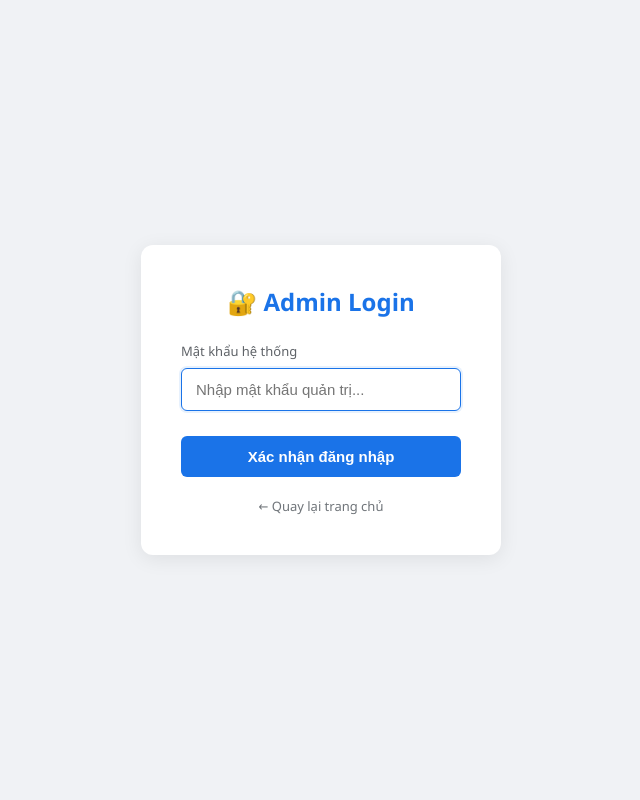
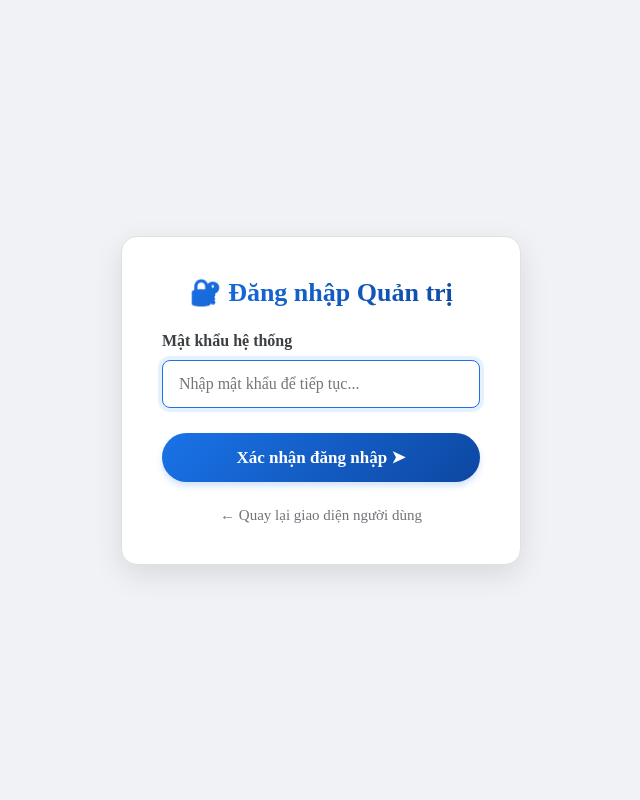
Before and after one commit to quangvinhatd2/AI_Troly_QuytrinhVH-XLSCNMTDBV, a Flask app: page /admin/login in a window 1280 px wide. Shown: the whole page, without its empty margins (319-959 px from the left). Run offline with Flask 3, Linux system fonts and the light colour scheme; some libraries are stand-ins or nearby versions.

Commit message:
hieu chinh phan giao dien va admin OK

```diff
--- a/app.py
+++ b/app.py
@@ -79,7 +79,9 @@ def get_pdf_collections(force_refresh: bool = False):
         embed_fn = get_embed_fn()
         _pdf_collections = {}
         try:
-            for col in _chroma_client.list_collections():
+            # Sửa lỗi: đảm bảo clear cũ nếu refresh
+            current_cols = _chroma_client.list_collections()
+            for col in current_cols:
                 if col.name.startswith("pdf_"):
                     parts = col.name.split("_")
                     if len(parts) > 2 and len(parts[-1]) == 12 and parts[-1].isalnum():
@@ -91,7 +93,8 @@ def get_pdf_collections(force_refresh: bool = False):
                         name=col.name, embedding_function=embed_fn
                     )
                     _pdf_collections[col.name] = {
-                        "name":       display_name,
+                        "id": col.name, # Thêm ID để dễ xử lý trong template
+                        "name": display_name,
                         "collection": collection_obj,
                     }
             print(f"✅ Đã load {len(_pdf_collections)} quy trình.")
@@ -102,7 +105,6 @@ def get_pdf_collections(force_refresh: bool = False):
 
 
 def get_pdf_files():
-    """Lấy danh sách file PDF trong thư mục pdfs/ kèm kích thước."""
     if not os.path.exists(PDF_DIR):
         return []
     files = []
@@ -118,7 +120,7 @@ def get_pdf_files():
 
 
 # =============================================================
-# ADMIN AUTH
+# ADMIN AUTH - XỬ LÝ LỖI KHÔNG VÀO ĐƯỢC ADMIN
 # =============================================================
 def admin_required(f):
     @wraps(f)
@@ -132,10 +134,13 @@ def admin_required(f):
 @app.route("/admin/login", methods=["GET", "POST"])
 def admin_login():
     if request.method == "POST":
+        # Sửa lỗi lấy mật khẩu: request.form.get("password")
         if request.form.get("password") == ADMIN_PASSWORD:
+            session.permanent = True # Giữ phiên đăng nhập
             session["is_admin"] = True
             return redirect(url_for("admin_dashboard"))
-        flash("❌ Sai mật khẩu!")
+        else:
+            flash("❌ Sai mật khẩu quản trị!")
     return render_template("admin_login.html")
 
 
@@ -151,25 +156,27 @@ def admin_logout():
 @app.route("/admin")
 @admin_required
 def admin_dashboard():
+    # Sửa lỗi lấy danh sách tài liệu để hiển thị trong bảng Admin
     pdf_collections = get_pdf_collections()
+
     conn = psycopg2.connect(DATABASE_URL)
     c = conn.cursor(cursor_factory=RealDictCursor)
     c.execute("SELECT id, question, answer, timestamp, collection_name "
-              "FROM history ORDER BY timestamp DESC LIMIT 50")
+              "FROM history ORDER BY timestamp DESC LIMIT 100")
     history = c.fetchall()
     conn.close()
+
     return render_template("admin.html",
                            pdf_list=list(pdf_collections.values()),
                            history=history)
 
-
+# Các route khác (admin_refresh, delete_history...) giữ nguyên như code của bạn
 @app.route("/admin/refresh", methods=["POST"])
 @admin_required
 def admin_refresh():
     get_pdf_collections(force_refresh=True)
     flash("✅ Đã refresh danh sách tài liệu!")
     return redirect(url_for("admin_dashboard"))
-
 
 @app.route("/admin/delete_history/<int:history_id>", methods=["POST"])
 @admin_required
@@ -185,7 +192,6 @@ def admin_delete_history(history_id):
         flash(f"❌ Lỗi xóa: {e}")
     return redirect(url_for("admin_dashboard"))
 
-
 @app.route("/admin/delete_history_all", methods=["POST"])
 @admin_required
 def admin_delete_history_all():
@@ -200,9 +206,8 @@ def admin_delete_history_all():
         flash(f"❌ Lỗi xóa: {e}")
     return redirect(url_for("admin_dashboard"))
 
-
 # =============================================================
-# DATABASE POSTGRES
+# DATABASE POSTGRES - Dữ nguyên
 # =============================================================
 def init_history_db():
     conn = psycopg2.connect(DATABASE_URL)
@@ -216,7 +221,6 @@ def init_history_db():
                 )''')
     conn.commit()
     conn.close()
-
 
 def save_question_answer(question, answer, collection_name):
     try:
@@ -232,15 +236,13 @@ def save_question_answer(question, answer, collection_name):
     except Exception as e:
         print(f"⚠️ Lỗi lưu history: {e}")
 
-
 try:
     init_history_db()
 except Exception as e:
     print(f"⚠️ Không init được DB: {e}")
 
-
 # =============================================================
-# RAG + GEMINI
+# RAG + GEMINI - Dữ nguyên
 # =============================================================
 def retrieve_with_metadata(question: str, collection_name: str, k: int = 30):
     pdf_collections = get_pdf_collections()
@@ -268,7 +270,6 @@ def retrieve_with_metadata(question: str, collection_name: str, k: int = 30):
         print(f"❌ Lỗi truy vấn ChromaDB: {e}")
         return []
 
-
 def format_citations(text: str) -> str:
     text = re.sub(r'\_\(Nguồn:\s*(.*?)\)\_',
                   r'<small class="citation-source">(Nguồn: \1)</small>', text)
@@ -276,21 +277,17 @@ def format_citations(text: str) -> str:
                   r'<small class="citation-source">(Nguồn: \1)</small>', text)
     return text
 
-
 def ask_gemini(question: str, collection_name: str) -> str:
     client = get_genai_client()
     if not _model_name:
         return "❌ Không tìm thấy model Gemini."
-
     chunks = retrieve_with_metadata(question, collection_name)
     if not chunks:
         return "❌ Không tìm thấy thông tin trong tài liệu."
-
     context = "\n\n---\n\n".join(
         f"[Đoạn {i} từ {c['source']}, trang {c['page']}]:\n{c['content']}"
         for i, c in enumerate(chunks, 1)
     )
-
     ql = question.lower()
     if any(w in ql for w in ["trình tự", "các bước", "làm thế nào", "cách thức"]):
         q_type, instruction = "quy trình", "Liệt kê các bước theo thứ tự."
@@ -304,25 +301,17 @@ def ask_gemini(question: str, collection_name: str) -> str:
         q_type, instruction = "so sánh", "So sánh rõ ràng."
     else:
         q_type, instruction = "chung", "Trả lời trực diện, đúng trọng tâm."
-
     prompt = f"""Bạn là chuyên gia phân tích tài liệu quy trình vận hành thủy điện.
-
 **NHIỆM VỤ:** Liệt kê đầy đủ tất cả thông tin liên quan, không bỏ sót mục nào.
-
 **QUY TẮC:**
 1. Mỗi mục xuống dòng, dùng số thứ tự hoặc dấu gạch đầu dòng.
 2. Sau mỗi mục trích nguồn: `_(Nguồn: tên file, trang X)_`
 3. Cảnh báo quan trọng: in đậm **CẢNH BÁO**.
-
 ### LOẠI: {q_type} | HƯỚNG DẪN: {instruction}
-
 ### TÀI LIỆU:
 {context}
-
 ### CÂU HỎI: {question}
-
 ### TRẢ LỜI:"""
-
     last_error = "Lỗi không xác định"
     for attempt in range(3):
         try:
@@ -336,12 +325,10 @@ def ask_gemini(question: str, collection_name: str) -> str:
                 time.sleep((attempt + 1) * 2)
             else:
                 break
-
     return f"⚠️ Lỗi API sau 3 lần thử: {last_error}"
 
-
 # =============================================================
-# ROUTES NGƯỜI DÙNG
+# ROUTES NGƯỜI DÙNG - Giữ nguyên
 # =============================================================
 @app.route("/")
 def home():
@@ -355,7 +342,6 @@ def home():
     pdf_list = [{"id": k, "name": v["name"]} for k, v in pdf_collections.items()]
     return render_template("index.html", pdf_list=pdf_list, pdf_files=pdf_files)
 
-
 @app.route("/ask", methods=["POST"])
 def ask():
     try:
@@ -368,16 +354,13 @@ def ask():
     except Exception as e:
         return jsonify({"answer": f"Lỗi server: {str(e)}"})
 
-
 @app.route("/download/<path:filename>")
 def download_pdf(filename):
-    """Serve file PDF để người dùng download."""
     return send_from_directory(
         directory=os.path.abspath(PDF_DIR),
         path=filename,
-        as_attachment=True   # buộc download, không mở trong tab
+        as_attachment=True
     )
-
 
 if __name__ == "__main__":
     port = int(os.environ.get("PORT", 5000))
--- a/templates/admin_login.html
+++ b/templates/admin_login.html
@@ -5,53 +5,119 @@
   <meta name="viewport" content="width=device-width, initial-scale=1.0">
   <title>Đăng nhập quản trị - HPCBANVE</title>
   <style>
-    * { box-sizing: border-box; margin: 0; padding: 0; }
+    /* ĐỒNG BỘ FONT CHỮ TIMES NEW ROMAN */
+    * { box-sizing: border-box; margin: 0; padding: 0; font-family: "Times New Roman", Times, serif; }
+
     body {
-      font-family: 'Segoe UI', Tahoma, Geneva, Verdana, sans-serif;
       background: #f0f2f5;
-      display: flex; align-items: center; justify-content: center;
+      display: flex;
+      align-items: center;
+      justify-content: center;
       min-height: 100vh;
     }
+
     .card {
-      background: white; padding: 40px; border-radius: 12px;
-      box-shadow: 0 4px 20px rgba(0,0,0,.08); width: 100%; max-width: 360px;
-    }
-    h2 { color: #1a73e8; margin-bottom: 24px; text-align: center; font-weight: 600; }
-
-    /* Hiển thị lỗi từ flash của Flask */
-    .flash {
-      background: #fce8e6; color: #c5221f; padding: 12px;
-      border-radius: 6px; margin-bottom: 20px; font-size: 14px;
-      border-left: 4px solid #d93025;
+      background: white;
+      padding: 40px;
+      border-radius: 16px;
+      box-shadow: 0 10px 30px rgba(0,0,0,0.1);
+      width: 100%;
+      max-width: 400px;
+      border: 1px solid #e0e0e0;
     }
 
-    label { display: block; font-size: 13px; color: #5f6368; margin-bottom: 8px; font-weight: 500; }
+    /* TIÊU ĐỀ GRADIENT ĐỒNG BỘ */
+    h2 {
+      background: linear-gradient(135deg, #1a73e8, #0d47a1);
+      -webkit-background-clip: text;
+      -webkit-text-fill-color: transparent;
+      margin-bottom: 24px;
+      text-align: center;
+      font-weight: bold;
+      font-size: 26px;
+    }
+
+    /* HIỂN THỊ LỖI FLASH */
+    .flash {
+      background: #fee8e7;
+      color: #d93025;
+      padding: 12px;
+      border-radius: 8px;
+      margin-bottom: 20px;
+      font-size: 15px;
+      border-left: 5px solid #d93025;
+      text-align: center;
+    }
+
+    label {
+      display: block;
+      font-size: 16px;
+      color: #3c4043;
+      margin-bottom: 10px;
+      font-weight: bold;
+    }
 
     input[type=password] {
-      width: 100%; padding: 12px 14px; border: 1px solid #dadce0;
-      border-radius: 6px; font-size: 15px; outline: none;
-      transition: border-color 0.2s;
+      width: 100%;
+      padding: 14px 16px;
+      border: 1px solid #dadce0;
+      border-radius: 8px;
+      font-size: 16px;
+      outline: none;
+      transition: all 0.3s;
+      background: #f8f9fa;
     }
-    input[type=password]:focus { border-color: #1a73e8; box-shadow: 0 0 0 2px rgba(26,115,232,0.1); }
+
+    input[type=password]:focus {
+      border-color: #1a73e8;
+      background: #fff;
+      box-shadow: 0 0 0 4px rgba(26,115,232,0.1);
+    }
 
     button {
-      width: 100%; margin-top: 25px; padding: 12px;
-      background: #1a73e8; color: white; border: none;
-      border-radius: 6px; font-size: 15px; font-weight: 600;
-      cursor: pointer; transition: background 0.2s;
+      width: 100%;
+      margin-top: 25px;
+      padding: 14px;
+      background: linear-gradient(135deg, #1a73e8, #0d47a1);
+      color: white;
+      border: none;
+      border-radius: 30px;
+      font-size: 17px;
+      font-weight: bold;
+      cursor: pointer;
+      transition: all 0.3s;
+      box-shadow: 0 4px 6px rgba(26,115,232,0.2);
     }
-    button:hover { background: #1558b0; }
+
+    button:hover {
+      transform: translateY(-2px);
+      box-shadow: 0 6px 12px rgba(26,115,232,0.3);
+      filter: brightness(1.1);
+    }
+
+    button:active {
+      transform: translateY(0);
+    }
 
     .back-home {
-      display: block; text-align: center; margin-top: 20px;
-      font-size: 13px; color: #70757a; text-decoration: none;
+      display: block;
+      text-align: center;
+      margin-top: 25px;
+      font-size: 15px;
+      color: #70757a;
+      text-decoration: none;
+      transition: color 0.2s;
     }
-    .back-home:hover { color: #1a73e8; text-decoration: underline; }
+
+    .back-home:hover {
+      color: #1a73e8;
+      text-decoration: underline;
+    }
   </style>
 </head>
 <body>
   <div class="card">
-    <h2>🔐 Admin Login</h2>
+    <h2>🔐 Đăng nhập Quản trị</h2>
 
     {% with messages = get_flashed_messages() %}
       {% if messages %}
@@ -64,12 +130,12 @@
     <form method="POST">
       <label for="pwd">Mật khẩu hệ thống</label>
       <input type="password" id="pwd" name="password" autofocus required
-             placeholder="Nhập mật khẩu quản trị...">
+             placeholder="Nhập mật khẩu để tiếp tục...">
 
-      <button type="submit">Xác nhận đăng nhập</button>
+      <button type="submit">Xác nhận đăng nhập ➤</button>
     </form>
 
-    <a href="{{ url_for('home') }}" class="back-home">← Quay lại trang chủ</a>
+    <a href="{{ url_for('home') }}" class="back-home">← Quay lại giao diện người dùng</a>
   </div>
 </body>
 </html>
```
Also changed, not shown: templates/admin.html (+126 -49 lines).
